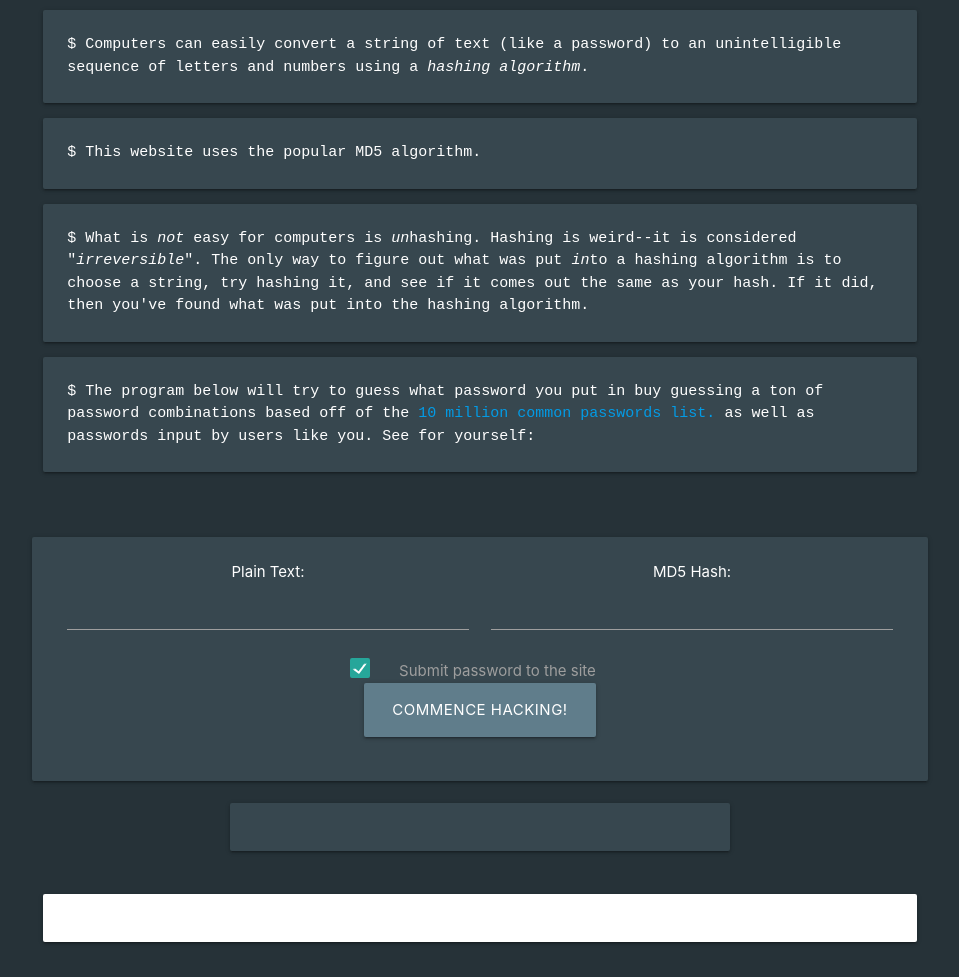
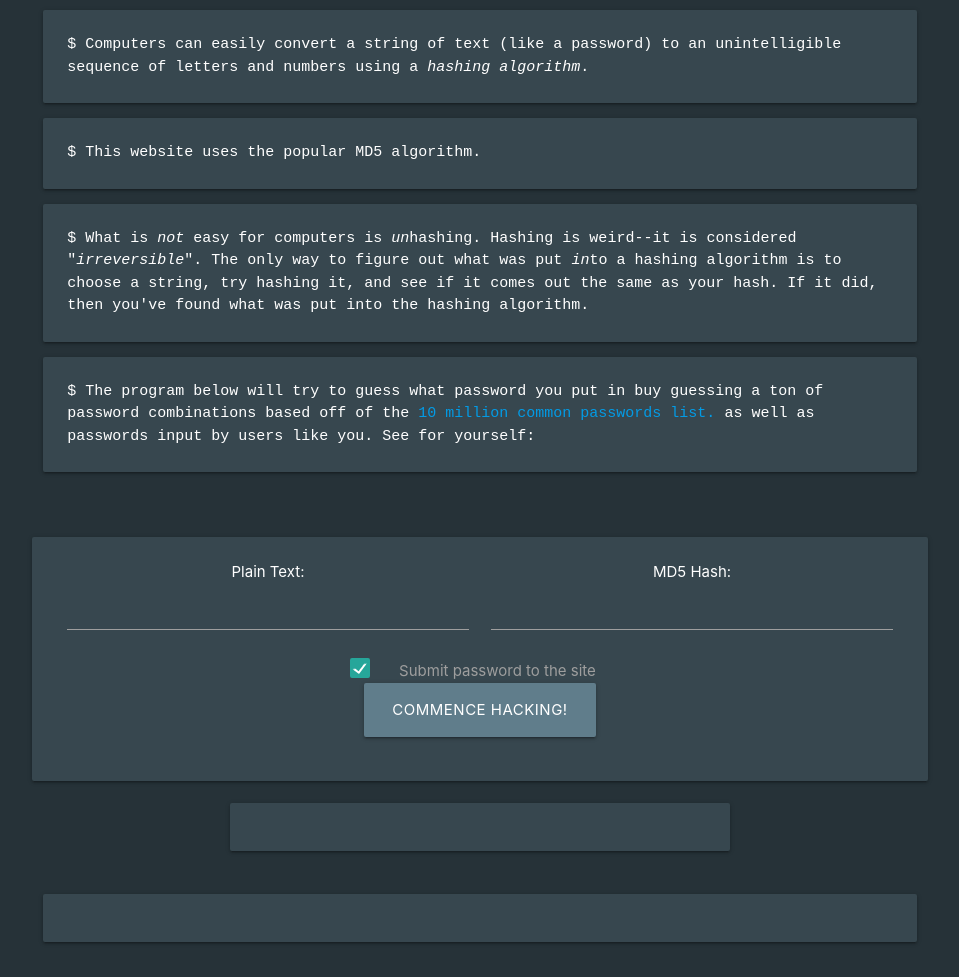
Before and after one commit to thomas-schweich/password-crack, a website: page index.html in a window 1280 px wide. Shown: the part 311-1288 px from the top of the page, without its empty margins (160-1119 px from the left). Drawn offline with nearby package versions, Linux system fonts and the light colour scheme; no server answers; a script that the page names is missing.

```diff
--- a/index.html
+++ b/index.html
@@ -150,8 +150,8 @@
 	<div class="container">
 		<div class="row">
 			<div class="col s12">
-				<div class="card">
-					<div class="card-content" id="recent">
+				<div class="card blue-grey darken-3">
+					<div class="card-content white-text" id="recent">
 
 					</div>
 				</div>
```
